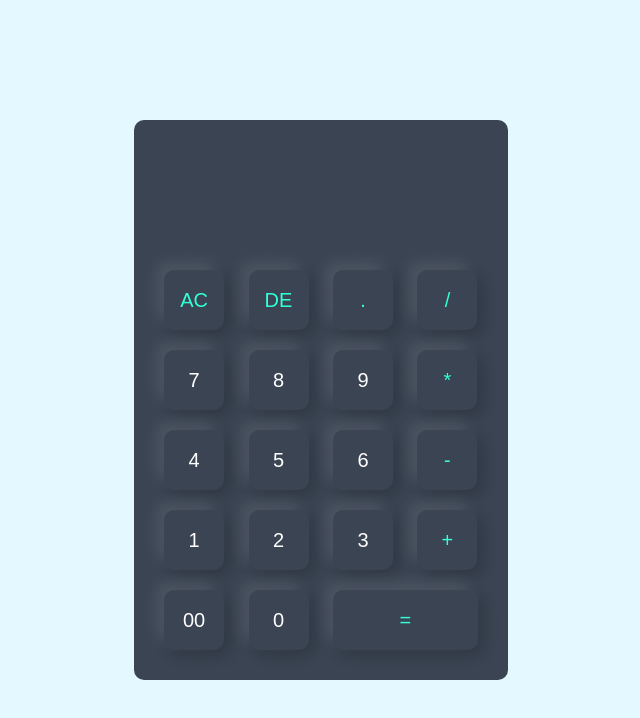
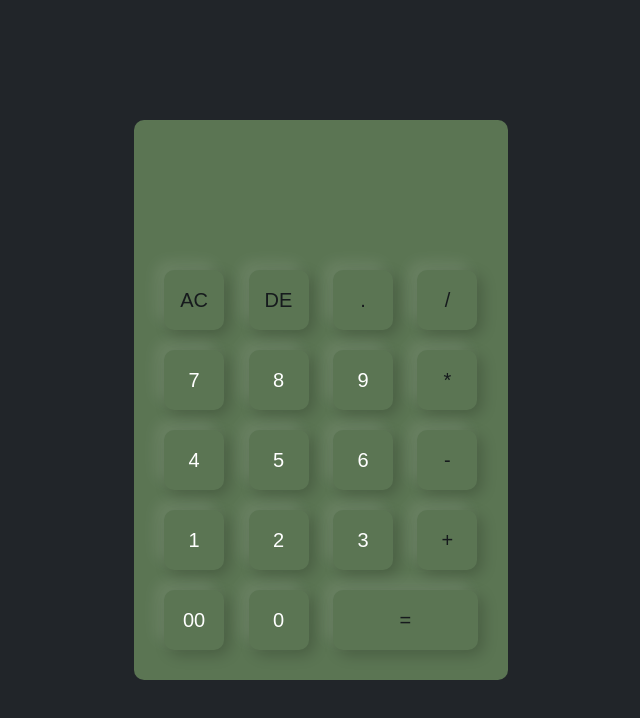
Before and after one commit to Pavankumar5522/30-days-30-projects, a plain HTML site: page day-01 (Simple calculator)/index.html in a window 1280 px wide. Shown: the whole page, without its empty margins (319-959 px from the left). Drawn offline with Linux system fonts and the light colour scheme.

Commit message:
Update style.css

```diff
--- a/day-01 (Simple calculator)/style.css
+++ b/day-01 (Simple calculator)/style.css
@@ -8,13 +8,13 @@
 {
     width: 100%;
     height: 100vh;
-    background: #e3f9ff;
+    background: #212529;
     display: flex;
     align-items: center;
     justify-content: center;
 }
 .calculator{
-    background: #3a4452;
+    background: #5B7553;
     padding: 20px;
     border-radius: 10px;
 
@@ -49,5 +49,6 @@ form input.equal{
 
 }
 form input.operator{
-    color: #33ffd8;
+    color: #161a1d;
 }
+/* b7e4c7 */
```
